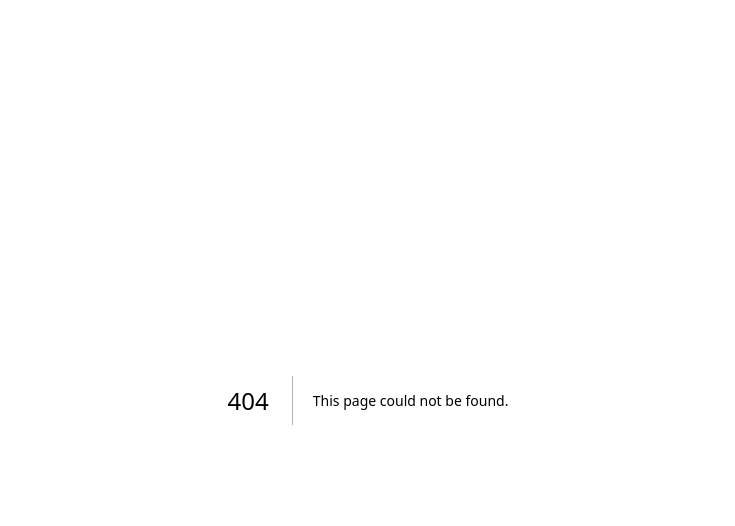
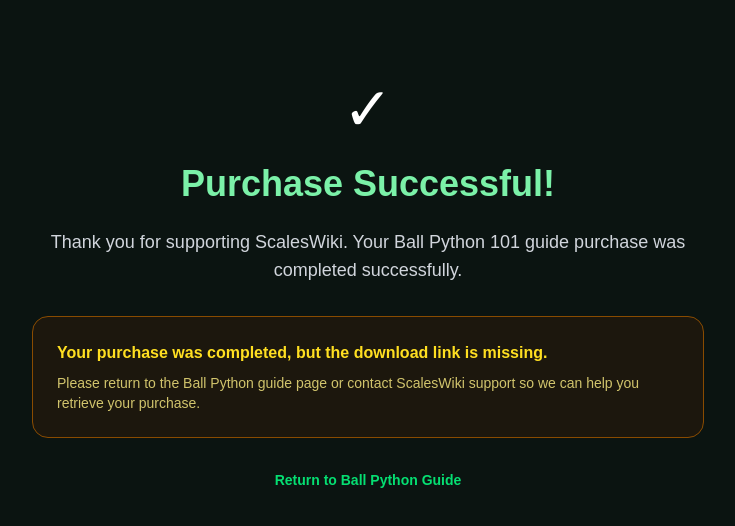
Before and after one commit to scalesandtailsrescue72-star/scaleswiki, a Next.js app: page /success in a window 1280 px wide. Before the commit this address had no page. Shown: the top 526 px of the page, without its empty margins (272-1007 px from the left). Built offline with nearby package versions, Linux system fonts and the light colour scheme.

Commit message:
Connect success page to secure guide download

```diff
--- /dev/null
+++ b/app/success/page.tsx
@@ -0,0 +1,62 @@
+export default async function SuccessPage({
+  searchParams,
+}: {
+  searchParams: Promise<{ session_id?: string }>;
+}) {
+  const { session_id: sessionId } = await searchParams;
+  const hasSession = Boolean(sessionId && /^cs_[A-Za-z0-9_]+$/.test(sessionId));
+
+  return (
+    <main className="min-h-screen bg-[#0B1411] px-6 py-20 text-white">
+      <div className="mx-auto max-w-2xl text-center">
+        <div className="mb-6 text-6xl">✓</div>
+
+        <h1 className="text-4xl font-bold text-green-300">
+          Purchase Successful!
+        </h1>
+
+        <p className="mt-6 text-lg text-gray-300">
+          Thank you for supporting ScalesWiki. Your Ball Python 101 guide
+          purchase was completed successfully.
+        </p>
+
+        {hasSession ? (
+          <div className="mt-8 rounded-2xl border border-green-900 bg-[#102017] p-6">
+            <h2 className="text-xl font-semibold text-green-300">
+              Your guide is ready
+            </h2>
+
+            <p className="mt-2 text-sm text-gray-400">
+              Your download is verified through Stripe and delivered securely
+              from ScalesWiki storage.
+            </p>
+
+            <a
+              href={`/api/download-guide?session_id=${encodeURIComponent(sessionId!)}`}
+              className="mt-6 inline-block rounded-lg bg-green-600 px-6 py-3 font-semibold text-white hover:bg-green-700"
+            >
+              Download Ball Python 101 PDF
+            </a>
+          </div>
+        ) : (
+          <div className="mt-8 rounded-2xl border border-yellow-800 bg-yellow-950/30 p-6 text-left">
+            <h2 className="font-semibold text-yellow-300">
+              Your purchase was completed, but the download link is missing.
+            </h2>
+            <p className="mt-2 text-sm text-yellow-200/80">
+              Please return to the Ball Python guide page or contact ScalesWiki
+              support so we can help you retrieve your purchase.
+            </p>
+          </div>
+        )}
+
+        <a
+          href="/guides/ball-python"
+          className="mt-8 inline-block text-sm font-semibold text-green-400 hover:text-green-300"
+        >
+          Return to Ball Python Guide
+        </a>
+      </div>
+    </main>
+  );
+}
```
